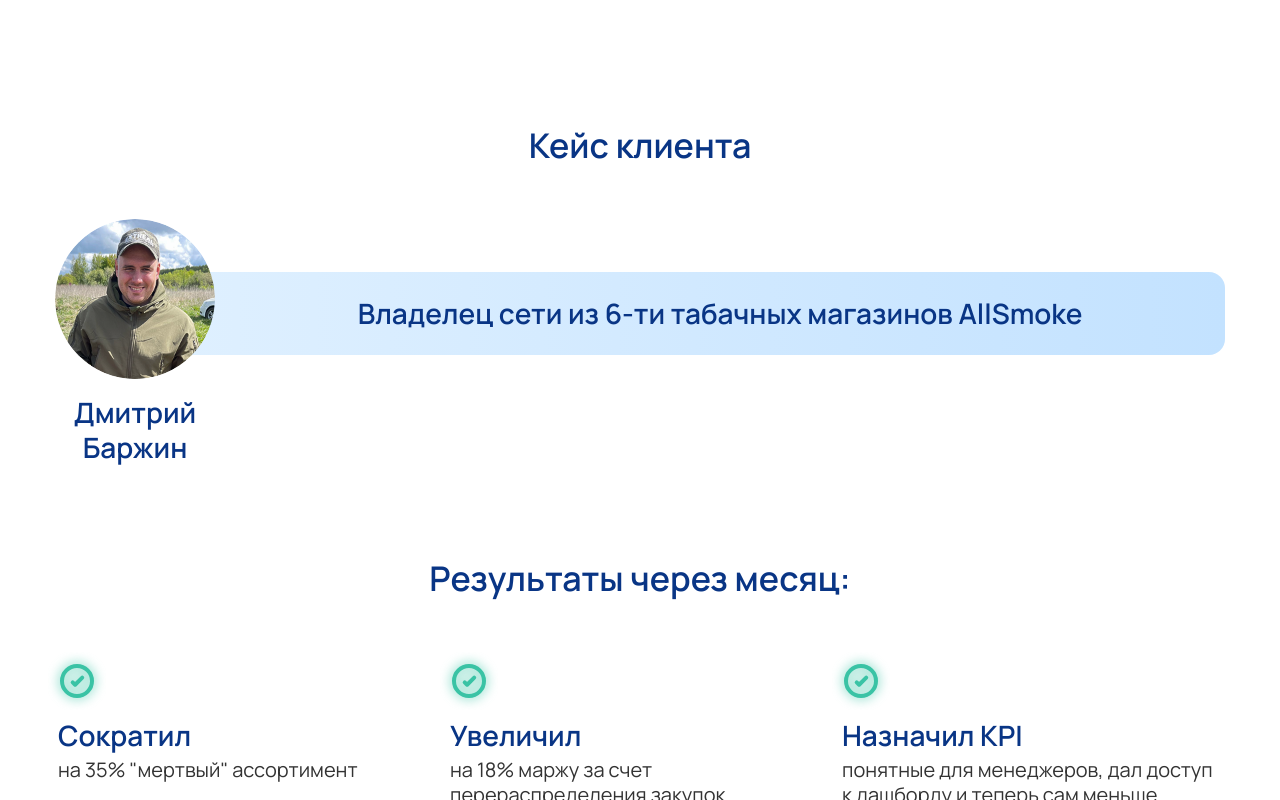
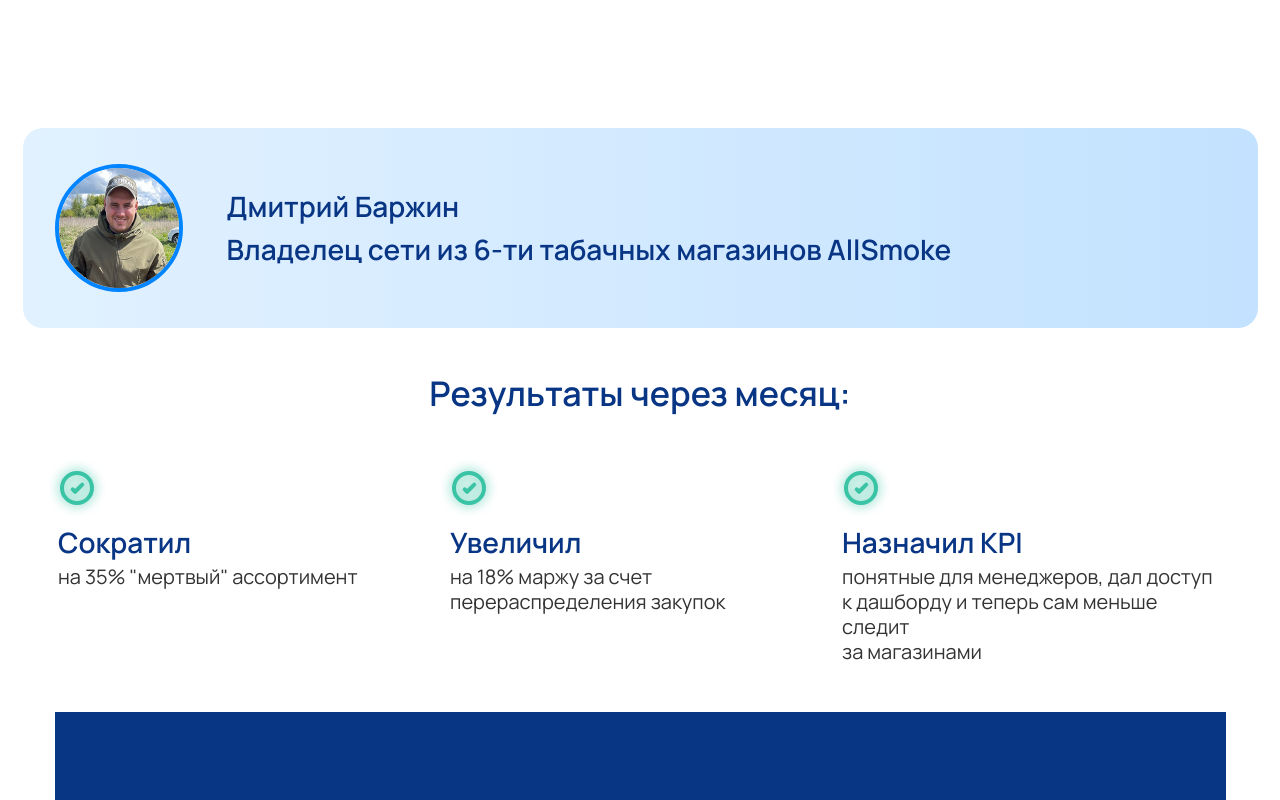
Before and after one commit to ivann1302/TrueTell, a React (Vite) app: page / in a window 1280 px wide. Shown: the part 5440-6240 px from the top of the page. Built offline with nearby package versions, Linux system fonts and the light colour scheme.

Commit message:
fix styles

```diff
--- a/src/components/footer/footer.module.scss
+++ b/src/components/footer/footer.module.scss
@@ -107,6 +107,12 @@
   font-size: 18px;
   line-height: 26px;
   margin: 0 0 8px 0;
+  width: max-content;
+
+  a {
+    color: inherit;
+    text-decoration: none
+  }
 
   @include mobile-tablet {
     font-size: 14px;
--- a/src/components/footer/footer.tsx
+++ b/src/components/footer/footer.tsx
@@ -12,7 +12,7 @@ function AppFooter() {
       </div>
       <div className={`${styles.footerBlock} ${styles.footerBlock2}`}>
         <div className={styles.footerBlockTitle}>Контакты</div>
-        <div className={styles.footerBlockText}>+7 (993) 280-64-41</div>
+        <div className={styles.footerBlockText}><a href="tel:+79932806441">+7 (993) 280-64-41</a></div>
         <div className={styles.footerBlockText}>truetell@bk.ru</div>
       </div>
       <div className={`${styles.footerBlock} ${styles.footerBlock3}`}>
--- a/src/sections/cta-section/cta-section.module.scss
+++ b/src/sections/cta-section/cta-section.module.scss
@@ -47,10 +47,10 @@
   }
 }
 
-.leftContent {
+.firstContent {
   flex: 1;
   display: flex;
-  align-items: center;
+  align-items: start;
 
   @include mobile-tablet {
     width: 100%;
@@ -76,11 +76,11 @@
   }
 }
 
-.rightContent {
+.secondContent {
   flex: 0 0 auto;
   display: flex;
   flex-direction: column;
-  align-items: flex-start;
+  align-items: start;
   text-align: left;
   gap: 0;
   width: fit-content;
@@ -96,7 +96,7 @@
   font-weight: 600;
   font-size: 34px;
   line-height: 35px;
-  margin-bottom: 16px;
+  margin: 0 0 30px 0;
 
   @include mobile-tablet {
     font-size: 25px;
--- a/src/sections/cta-section/cta-section.tsx
+++ b/src/sections/cta-section/cta-section.tsx
@@ -14,13 +14,13 @@ export const CTASection: React.FC = () => {
       <div className={styles.container}>
         {/* Верхний блок */}
         <div className={styles.topBlock}>
-          <div className={styles.leftContent}>
+          <div className={styles.firstContent}>
             <h2 className={styles.title}>
               Поднимите прибыльность на 5% <br />
               уже в этом месяце!
             </h2>
           </div>
-          <div className={styles.rightContent}>
+          <div className={styles.secondContent}>
             <h3 className={styles.subtitle}>Попробуйте сами</h3>
             <DemoButton onClick={handleDemoClick} />
             <p className={styles.description}>
--- a/src/sections/results-section/results-section.module.scss
+++ b/src/sections/results-section/results-section.module.scss
@@ -41,109 +41,15 @@
 }
 
 // Кейс клиента
-.caseSection {
-  width: 100%;
-  margin-bottom: 48px; // отступ до "Результаты через месяц"
-
-  @include mobile-tablet {
-    margin-bottom: 28px;
-  }
-}
-
-.caseTitle {
-  @extend %section-title;
-  margin-bottom: 56px;
-
-  @include mobile-tablet {
-    margin-bottom: 18px;
-  }
-}
-
 .clientCase {
-  position: relative;
+  width: 1171px;
+  height: 160px;
+  background: linear-gradient(90deg, $gradient-blue-start 0%, $gradient-blue-end 100%);
+  border-radius: 20px;
   display: flex;
-  align-items: flex-end;
-  justify-content: center;
-  width: 100%;
-
-  @include mobile-tablet {
-    display: none;
-  }
-}
-
-.clientPhotoWrapper {
-  position: relative;
-  z-index: 2;
-  display: flex;
-  flex-direction: column;
+  gap: 44px;
+  padding: 20px 32px;
   align-items: center;
-  margin-bottom: -110px;
-}
-
-.clientPhoto {
-  width: 160px;
-  height: 160px;
-  border-radius: 50%;
-  object-fit: cover;
-
-  @include mobile-tablet {
-    width: 57px;
-    height: 57px;
-    border: 2px solid $primary-blue-light;
-  }
-}
-
-.clientInfo {
-  width: 1141px;
-  height: 83px;
-  background: linear-gradient(90deg, $gradient-blue-start 0%, $gradient-blue-end 100%);
-  border-radius: 16px;
-  display: flex;
-  flex-direction: column;
-  justify-content: center;
-  padding-left: 130px; // заходит под фотографию на 130px
-  margin-left: -130px; // смещение для наложения
-  z-index: 1;
-  position: relative;
-}
-
-%client-text {
-  font-weight: 600;
-  font-size: 28px;
-  line-height: 35px;
-  color: $primary-blue;
-  margin: 0;
-
-  @include mobile-tablet {
-    font-size: 14px;
-    line-height: 17.5px;
-  }
-}
-
-.clientNameContainer {
-  display: flex;
-  flex-direction: column;
-  align-items: center;
-  justify-content: center;
-}
-
-.clientName {
-  @extend %client-text;
-  text-align: center;
-  margin-top: 16px;
-
-  @include mobile-tablet {
-    font-size: 16px;
-    line-height: 20px;
-  }
-}
-
-.clientDescription {
-  @extend %client-text;
-}
-
-.clientCaseMobile {
-  display: none;
 
   @include mobile-tablet {
     width: 90%;
@@ -156,42 +62,56 @@
     align-items: center;
   }
 
-  .imageMobile {
+  .image {
+    width: 120px;
+    height: 120px;
+    border: 4px solid $primary-blue-light;
+    border-radius: 50%;
+    z-index: 1000;
+
+    @include mobile-tablet {
       width: 57px;
       height: 57px;
       border: 2px solid $primary-blue-light;
       border-radius: 50%;
       z-index: 1000;
+    }
 
-    .clientPhotoMobile {
+    .clientPhoto {
+      width: 120px;
+      height: 120px;
+
+      @include mobile-tablet {
         width: 57px;
         height: 57px;
       }
     }
-  .clientDescriptionMobile {
+  }
+  .clientDescription {
     display: flex;
     flex-direction: column;
     align-items: flex-start;
     text-align: left;
+    gap: 8px;
+
+    @include mobile-tablet {
       gap: 5px;
+    }
 
-    .clientNameMobile {
+    .clientInfo {
+      text-align: left;
+      font-size: 28px;
+      line-height: 35px;
       font-weight: 600;
-      font-size: 16px;
-      line-height: 20px;
-      letter-spacing: 0;
       color: $primary-blue;
       margin: 0;
-    }
+      letter-spacing: 0;
 
-    .clientInfoMobile {
+      @include mobile-tablet {
         font-weight: 400;
         font-size: 14px;
-      letter-spacing: 0;
         line-height: 17.5px;
-      color: $primary-blue;
-      margin: 0;
-
+      }
     }
   }
 }
@@ -199,14 +119,12 @@
 // Результаты
 .title {
   @extend %section-title;
-  margin-top: 158px;
-  margin-bottom: 56px;
+  margin: 48px 0;
 
   @include mobile-tablet {
     font-size: 20px;
     line-height: 25px;
     margin: 28px 0 18px;
-
   }
 }
 
--- a/src/sections/results-section/results-section.tsx
+++ b/src/sections/results-section/results-section.tsx
@@ -23,28 +23,13 @@ export const ResultsSection: React.FC = () => {
     <section id="cases" className={styles.resultsSection}>
       <div className={styles.container}>
         {/* Кейс клиента */}
-        <div className={styles.caseSection}>
-          <h2 className={styles.caseTitle}>Кейс клиента</h2>
-          <div className={styles.clientCase}>
-            <div className={styles.clientPhotoWrapper}>
-              <img src={clientPhoto} alt="Client photo" className={styles.clientPhoto}/>
-              <div className={styles.clientNameContainer}>
-                <p className={styles.clientName}>Дмитрий <br />Баржин</p>
-              </div>
-            </div>
-            <div className={styles.clientInfo}>
-              <p className={styles.clientDescription}>Владелец сети из 6-ти табачных магазинов AllSmoke</p>
-            </div>
+        <div className={styles.clientCase}>
+          <div className={styles.image}>
+            <img src={clientPhoto} alt="Client Photo" className={styles.clientPhoto} />
           </div>
-        </div>
-
-        <div className={styles.clientCaseMobile}>
-          <div className={styles.imageMobile}>
-            <img src={clientPhoto} alt="Client Photo" className={styles.clientPhotoMobile} />
-          </div>
-          <div className={styles.clientDescriptionMobile}>
-            <p className={styles.clientNameMobile}>Дмитрий Баржин</p>
-            <p className={styles.clientInfoMobile}>Владелец сети из 6-ти табачных магазинов AllSmoke</p>
+          <div className={styles.clientDescription}>
+            <p className={styles.clientInfo}>Дмитрий Баржин</p>
+            <p className={styles.clientInfo}>Владелец сети из 6-ти табачных магазинов AllSmoke</p>
           </div>
         </div>
 
--- a/src/sections/steps-section/steps-section.tsx
+++ b/src/sections/steps-section/steps-section.tsx
@@ -21,7 +21,7 @@ export const StepsSection: React.FC = () => {
   return (
     <section className={styles.stepsSection}>
       <div className={styles.container}>
-        <h2 className={styles.title}>Как это работает?</h2>
+        <h2 className={styles.title}>Этапы внедрения</h2>
 
         <div className={styles.content}>
           {steps.map((step, index) => (
```
Lines whose indentation alone changed are shown as unchanged.
